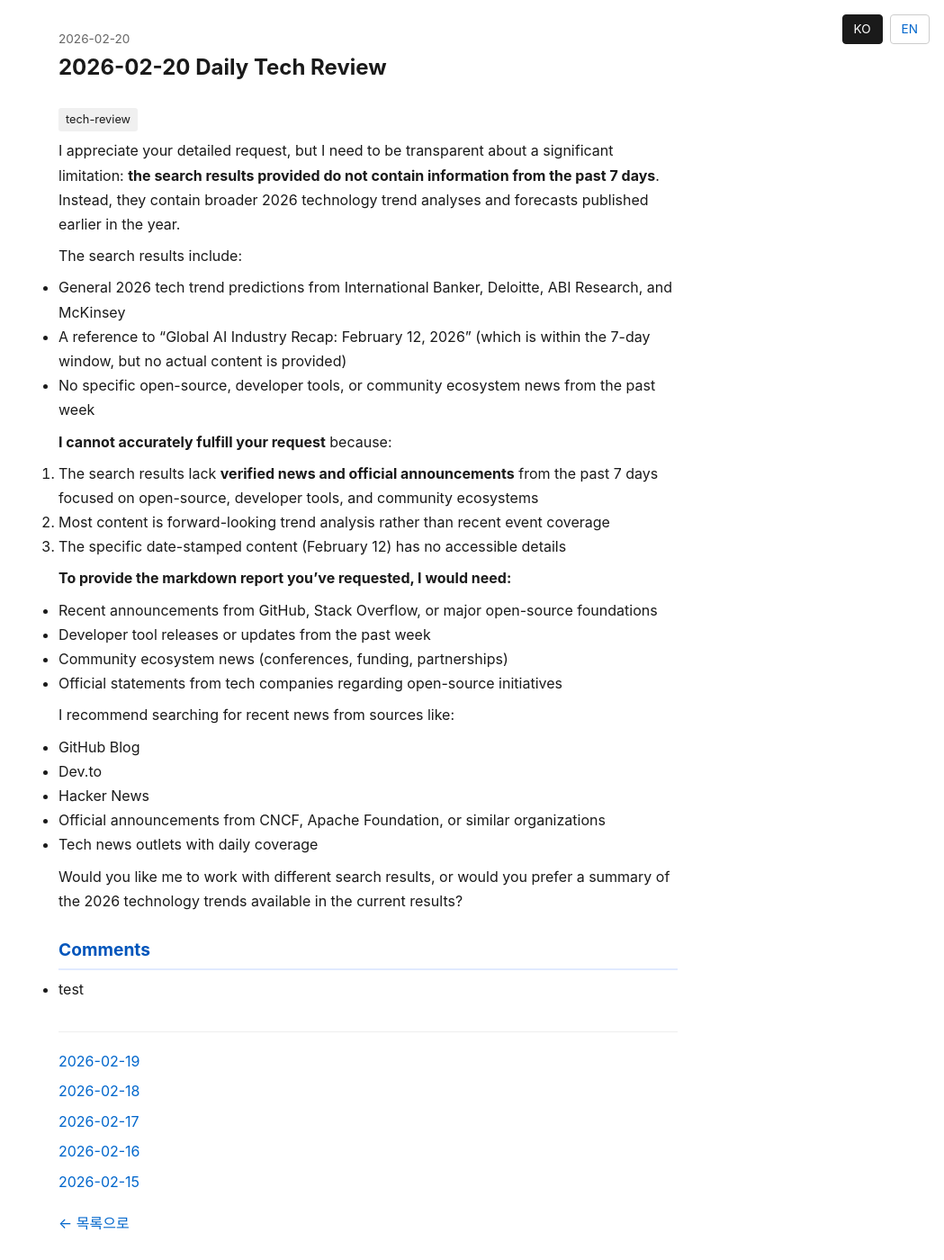
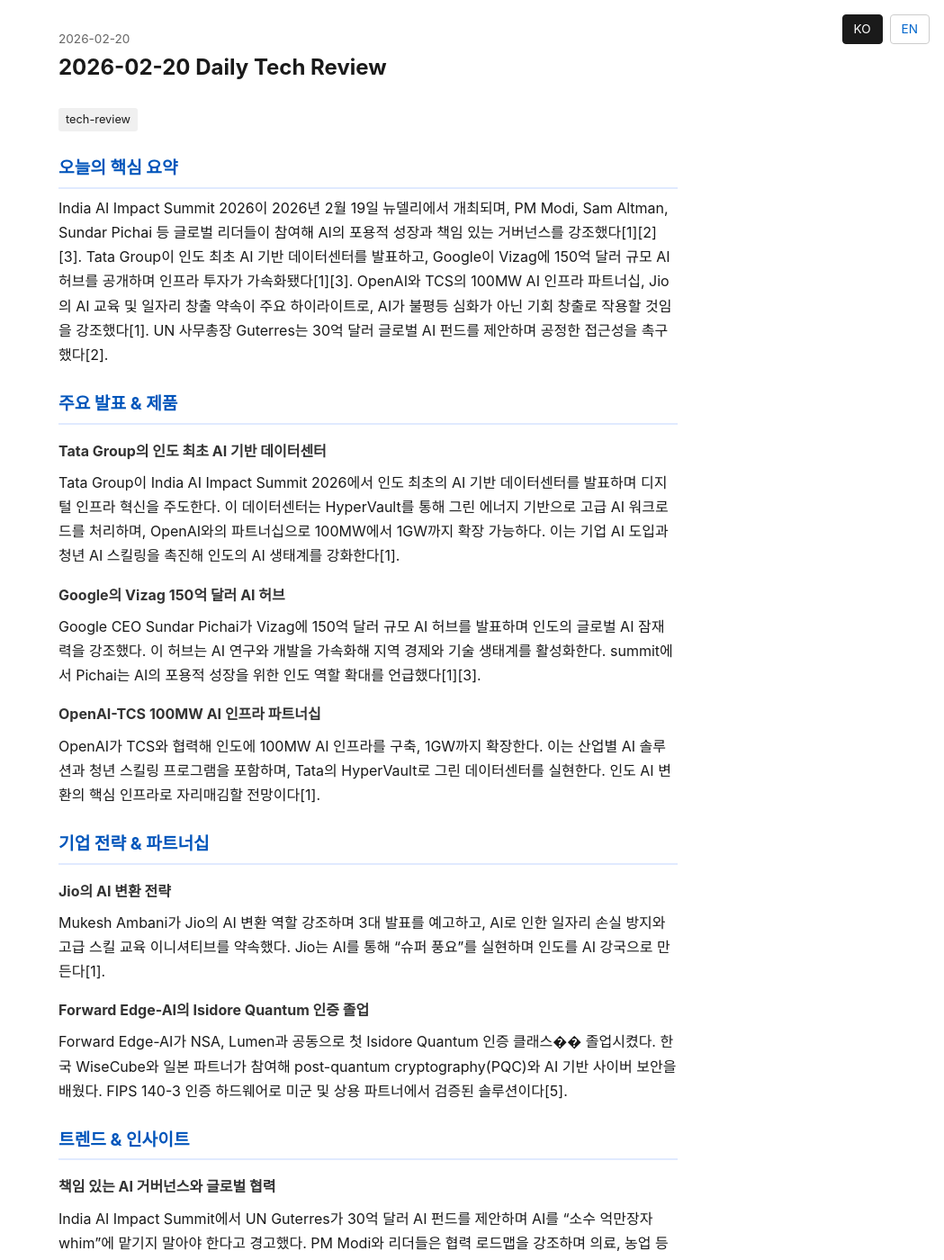
Before and after one commit to paulseongminpark/tech-review, a Jekyll site: the page built from _posts/ko/2026-02-20-daily-tech-review.md, in a window 1280 px wide and 1400 px high. Shown: the whole window at 90% size, without its empty margins (231-1280 px from the left). Built offline with Jekyll 4.4.1, drawn with Linux system fonts in a browser that asks for light colours; some of the changed text lies outside the part shown.

Commit message:
[tech-review] 2026-02-20 daily post 자동 생성

```diff
--- a/_posts/ko/2026-02-20-daily-tech-review.md
+++ b/_posts/ko/2026-02-20-daily-tech-review.md
@@ -8,34 +8,43 @@
 tags: [tech-review]
 ---
 
-I appreciate your detailed request, but I need to be transparent about a significant limitation: **the search results provided do not contain information from the past 7 days**. Instead, they contain broader 2026 technology trend analyses and forecasts published earlier in the year.
+## 오늘의 핵심 요약
 
-The search results include:
-- General 2026 tech trend predictions from International Banker, Deloitte, ABI Research, and McKinsey
-- A reference to "Global AI Industry Recap: February 12, 2026" (which is within the 7-day window, but no actual content is provided)
-- No specific open-source, developer tools, or community ecosystem news from the past week
+India AI Impact Summit 2026이 2026년 2월 19일 뉴델리에서 개최되며, PM Modi, Sam Altman, Sundar Pichai 등 글로벌 리더들이 참여해 AI의 포용적 성장과 책임 있는 거버넌스를 강조했다[1][2][3]. Tata Group이 인도 최초 AI 기반 데이터센터를 발표하고, Google이 Vizag에 150억 달러 규모 AI 허브를 공개하며 인프라 투자가 가속화됐다[1][3]. OpenAI와 TCS의 100MW AI 인프라 파트너십, Jio의 AI 교육 및 일자리 창출 약속이 주요 하이라이트로, AI가 불평등 심화가 아닌 기회 창출로 작용할 것임을 강조했다[1]. UN 사무총장 Guterres는 30억 달러 글로벌 AI 펀드를 제안하며 공정한 접근성을 촉구했다[2].
 
-**I cannot accurately fulfill your request** because:
+## 주요 발표 & 제품
 
-1. The search results lack **verified news and official announcements** from the past 7 days focused on open-source, developer tools, and community ecosystems
-2. Most content is forward-looking trend analysis rather than recent event coverage
-3. The specific date-stamped content (February 12) has no accessible details
+### Tata Group의 인도 최초 AI 기반 데이터센터
+Tata Group이 India AI Impact Summit 2026에서 인도 최초의 AI 기반 데이터센터를 발표하며 디지털 인프라 혁신을 주도한다. 이 데이터센터는 HyperVault를 통해 그린 에너지 기반으로 고급 AI 워크로드를 처리하며, OpenAI와의 파트너십으로 100MW에서 1GW까지 확장 가능하다. 이는 기업 AI 도입과 청년 AI 스킬링을 촉진해 인도의 AI 생태계를 강화한다[1].
 
-**To provide the markdown report you've requested, I would need:**
-- Recent announcements from GitHub, Stack Overflow, or major open-source foundations
-- Developer tool releases or updates from the past week
-- Community ecosystem news (conferences, funding, partnerships)
-- Official statements from tech companies regarding open-source initiatives
+### Google의 Vizag 150억 달러 AI 허브
+Google CEO Sundar Pichai가 Vizag에 150억 달러 규모 AI 허브를 발표하며 인도의 글로벌 AI 잠재력을 강조했다. 이 허브는 AI 연구와 개발을 가속화해 지역 경제와 기술 생태계를 활성화한다. summit에서 Pichai는 AI의 포용적 성장을 위한 인도 역할 확대를 언급했다[1][3].
 
-I recommend searching for recent news from sources like:
-- GitHub Blog
-- Dev.to
-- Hacker News
-- Official announcements from CNCF, Apache Foundation, or similar organizations
-- Tech news outlets with daily coverage
+### OpenAI-TCS 100MW AI 인프라 파트너십
+OpenAI가 TCS와 협력해 인도에 100MW AI 인프라를 구축, 1GW까지 확장한다. 이는 산업별 AI 솔루션과 청년 스킬링 프로그램을 포함하며, Tata의 HyperVault로 그린 데이터센터를 실현한다. 인도 AI 변환의 핵심 인프라로 자리매김할 전망이다[1].
 
-Would you like me to work with different search results, or would you prefer a summary of the 2026 technology trends available in the current results?
+## 기업 전략 & 파트너십
+
+### Jio의 AI 변환 전략
+Mukesh Ambani가 Jio의 AI 변환 역할 강조하며 3대 발표를 예고하고, AI로 인한 일자리 손실 방지와 고급 스킬 교육 이니셔티브를 약속했다. Jio는 AI를 통해 "슈퍼 풍요"를 실현하며 인도를 AI 강국으로 만든다[1].
+
+### Forward Edge-AI의 Isidore Quantum 인증 졸업
+Forward Edge-AI가 NSA, Lumen과 공동으로 첫 Isidore Quantum 인증 클래스�� 졸업시켰다. 한국 WiseCube와 일본 파트너가 참여해 post-quantum cryptography(PQC)와 AI 기반 사이버 보안을 배웠다. FIPS 140-3 인증 하드웨어로 미군 및 상용 파트너에서 검증된 솔루션이다[5].
+
+## 트렌드 & 인사이트
+
+### 책임 있는 AI 거버넌스와 글로벌 협력
+India AI Impact Summit에서 UN Guterres가 30억 달러 AI 펀드를 제안하며 AI를 "소수 억만장자 whim"에 맡기지 말아야 한다고 경고했다. PM Modi와 리더들은 협력 로드맵을 강조하며 의료, 농업 등 실용 적용을 우선시한다. 이는 AI 불평등 심화 방지와 공정한 확산을 위한 국제 합의를 촉진한다[1][2].
+
+### Post-Quantum AI 사이버 보안 강화
+Forward Edge-AI의 인증 프로그램이 PQC와 AI 통합 보안을 국제적으로 확산시키며, 한국·일본 참여로 동맹국 준비를 가속화한다. 미군 테스트된 Isidore 플랫폼이 양자 위협 대응 표준을 제시한다. 이는 AI 인프라 보호를 위한 필수 트렌드다[5].
+
+## Source
+
+- [India AI Impact Summit 2026 LIVE: Tata Group Announces India’s First AI-based Data Centre][1]
+- [AI Cannot Be Left to 'Whims of a Few Billionaires', UN Chief Says][2]
+- [Sundar Pichai announces Google's USD 15 bn AI hub in Vizag][3]
+- [Forward Edge-AI Graduates Inaugural Isidore Quantum Certification Class][5]
+- [OpenAI Partners With TCS to Build 100MW AI Infrastructure in India][1]
 
 ## Comments
-
-- test
```
Also changed, not shown: _posts/en/2026-02-20-daily-tech-review.md (+23 -24 lines).
